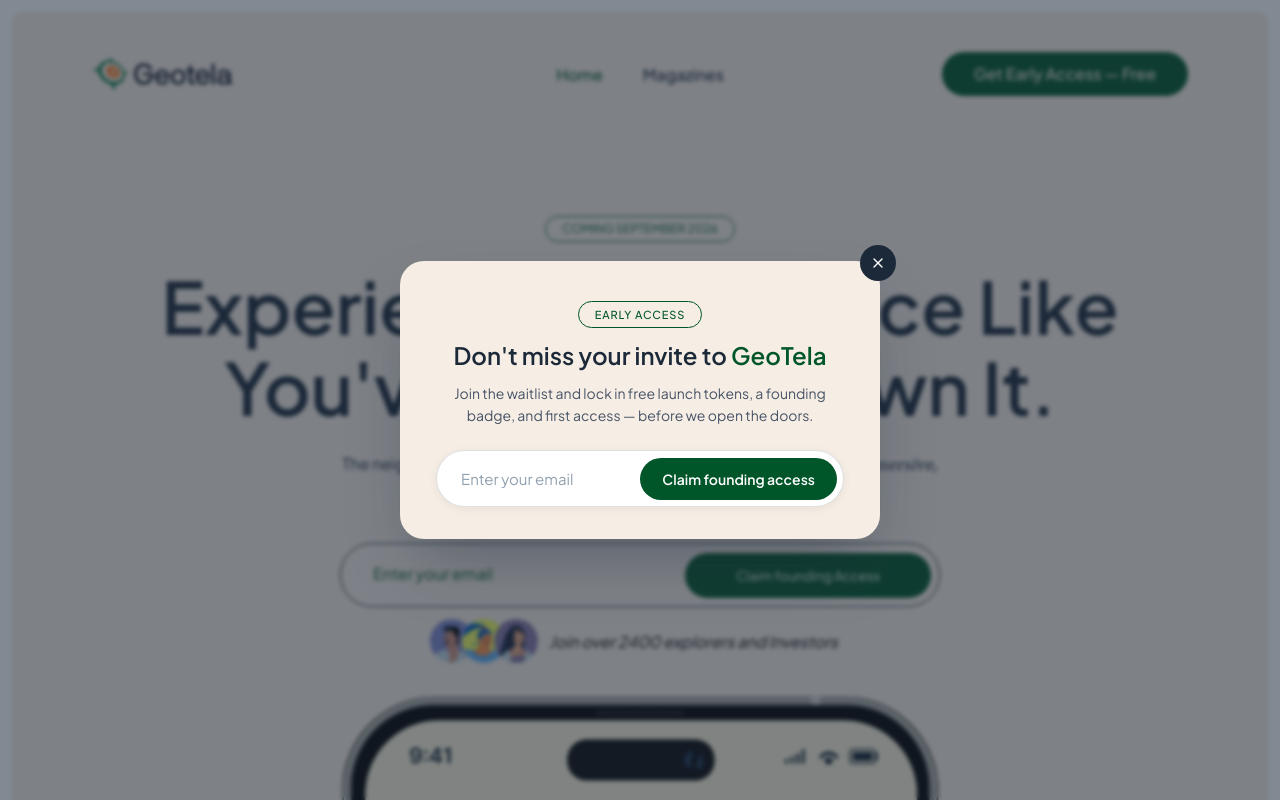
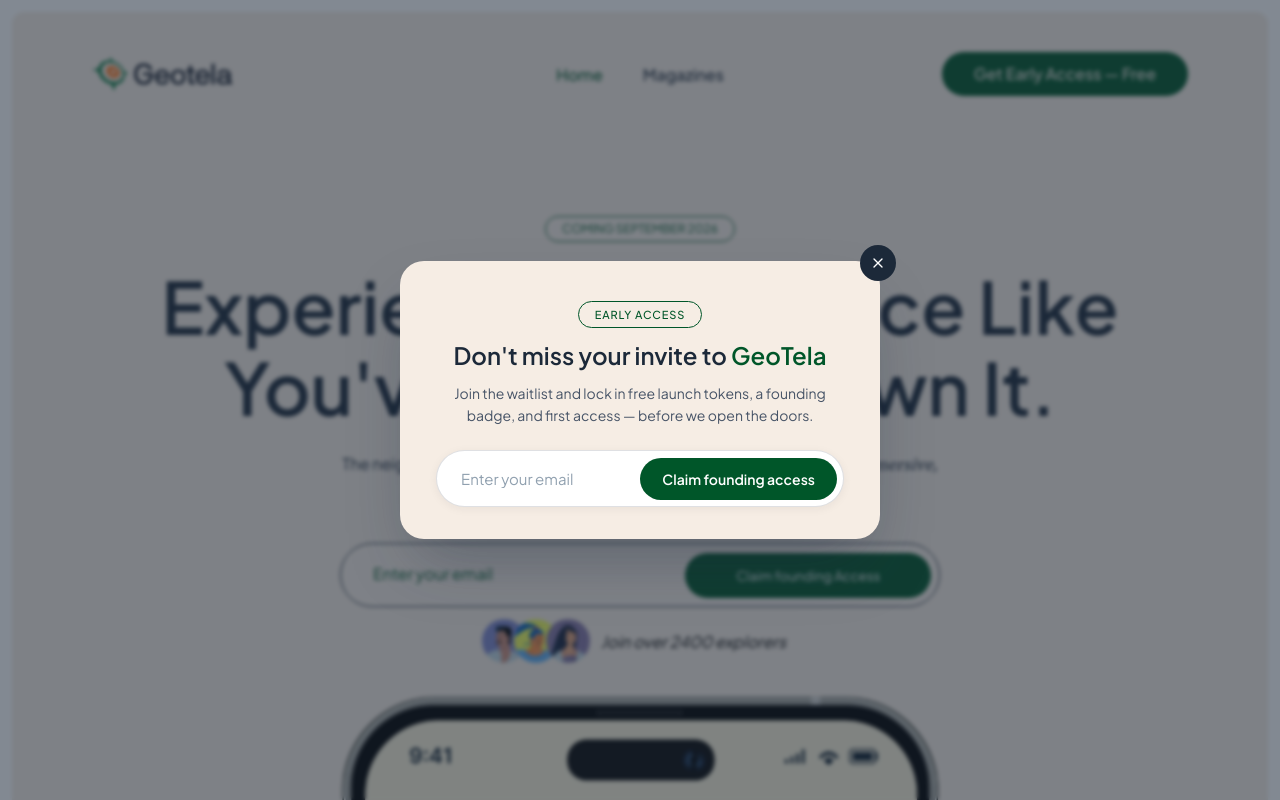
Before and after one commit to Landzille/geo-tella-landing-page, a Next.js app: page / in a window 1280 px wide. Shown: the top 800 px of the page. Built offline with nearby package versions, Linux system fonts and the light colour scheme.

Commit message:
Update text in hero section

```diff
--- a/components/heroSection/page.tsx
+++ b/components/heroSection/page.tsx
@@ -168,7 +168,7 @@
           </div>
           <div className={styles.othersText}>
             <p>
-              <em>Join over 2400 explorers and Investors</em>
+              <em>Join over 2400 explorers</em>
             </p>
           </div>
         </div>
```
